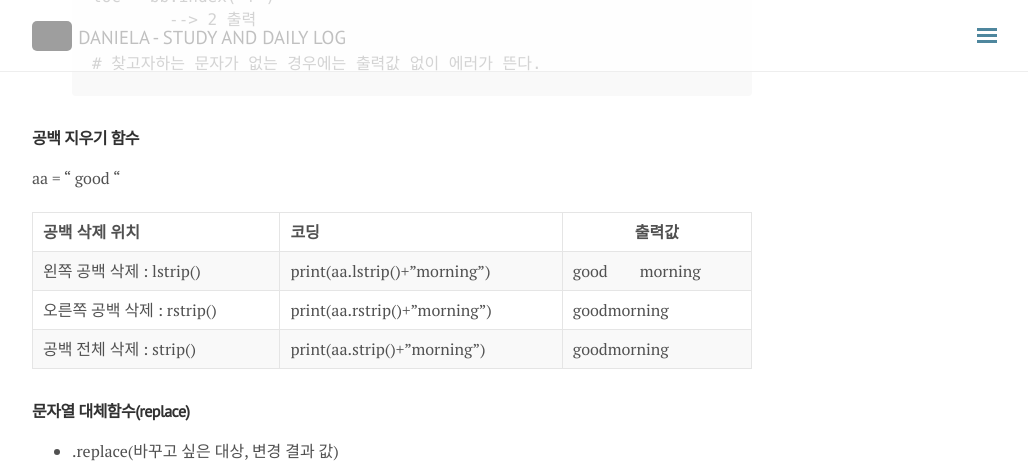
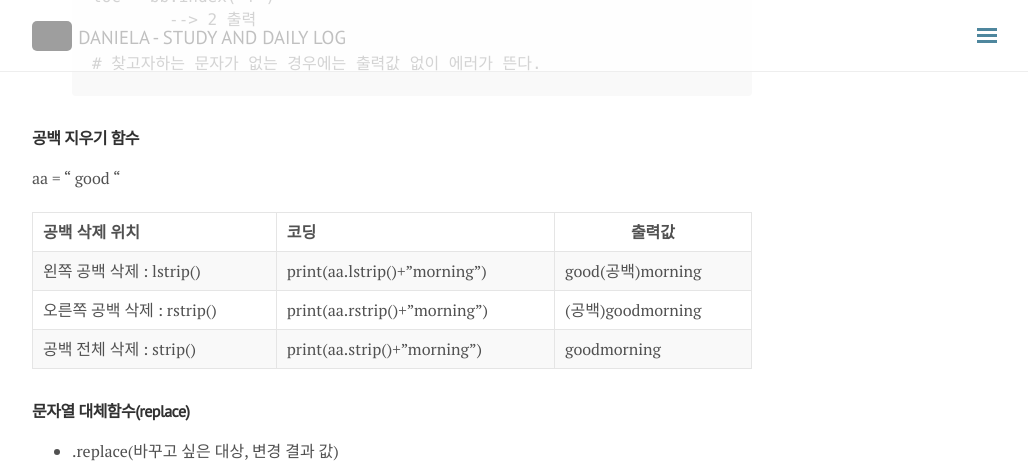
Before and after one commit to DongmeeKim/DongmeeKim.github.io, a Jekyll site: the page built from _posts/2018-03-27-python11.md, in a window 1280 px wide and 900 px high, scrolled down 2700 px. Shown: the top 463 px of the window, without its empty margins (248-1276 px from the left). Built offline with Jekyll 4.4.1, drawn with Linux system fonts in a browser that asks for light colours; nearby versions of some CDN libraries; comment, search, counter and statistics services are not loaded; some of the changed text lies outside the part shown; grey boxes are pictures that could not be loaded.

Commit message:
포스트 블로그

```diff
--- a/_posts/2018-03-27-python11.md
+++ b/_posts/2018-03-27-python11.md
@@ -50,12 +50,12 @@ print("오늘은 우리가 사귄지 {0}일 째 되는 날이야. 요일은 {day
 
 name = "다니엘라"
 
-| 정렬 방법   | 코딩                          | 결과             |
-| :---------- | :---------------------------- | :--------------- |
-| 좌측 정렬   | print("{0:<10}".format(name)) | 다니엘라         |
-| 우측 정렬   | print("{0:>10}".format(name)) | 다니엘라         |
-| 가운데 정렬 | print("{0:^0}".format(name))  | 다니엘라         |
-| 가운데 정렬 | print("{0:-^0}".format(name)) | ----다니엘라---- |
+| 정렬 방법   | 코딩                          | 결과                 |
+| :---------- | :---------------------------- | :------------------- |
+| 좌측 정렬   | print("{0:<10}".format(name)) | 다니엘라             |
+| 우측 정렬   | print("{0:>10}".format(name)) | (   공백   )다니엘라 |
+| 가운데 정렬 | print("{0:^0}".format(name))  | (공백)다니엘라       |
+| 가운데 정렬 | print("{0:-^0}".format(name)) | ----다니엘라----     |
 
 
 
@@ -127,11 +127,11 @@ name = "다니엘라"
 
 aa = "	good	"
 
-| 공백 삭제 위치              | 코딩                         | 출력값          |
-| :-------------------------- | :--------------------------- | --------------- |
-| 왼쪽 공백 삭제 : lstrip()   | print(aa.lstrip()+"morning") | good　　morning |
-| 오른쪽 공백 삭제 : rstrip() | print(aa.rstrip()+"morning") | goodmorning     |
-| 공백 전체 삭제 : strip()    | print(aa.strip()+"morning")  | goodmorning     |
+| 공백 삭제 위치              | 코딩                         | 출력값            |
+| :-------------------------- | :--------------------------- | ----------------- |
+| 왼쪽 공백 삭제 : lstrip()   | print(aa.lstrip()+"morning") | good(공백)morning |
+| 오른쪽 공백 삭제 : rstrip() | print(aa.rstrip()+"morning") | (공백)goodmorning |
+| 공백 전체 삭제 : strip()    | print(aa.strip()+"morning")  | goodmorning       |
 
 #### 문자열 대체함수(replace)
 
```
Also changed, not shown: _posts/2018-03-27-dailymemo.md (+5 -0 lines).
